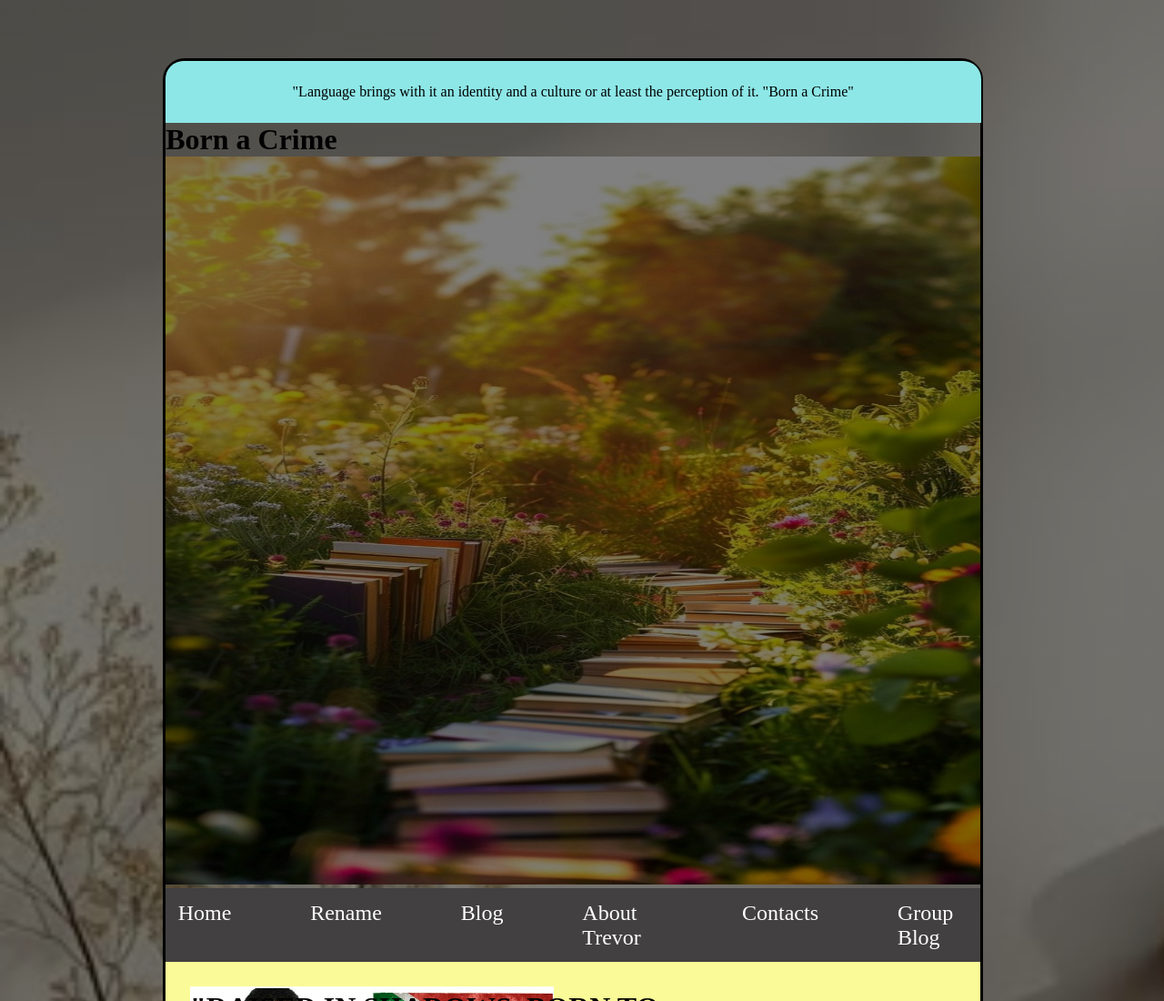
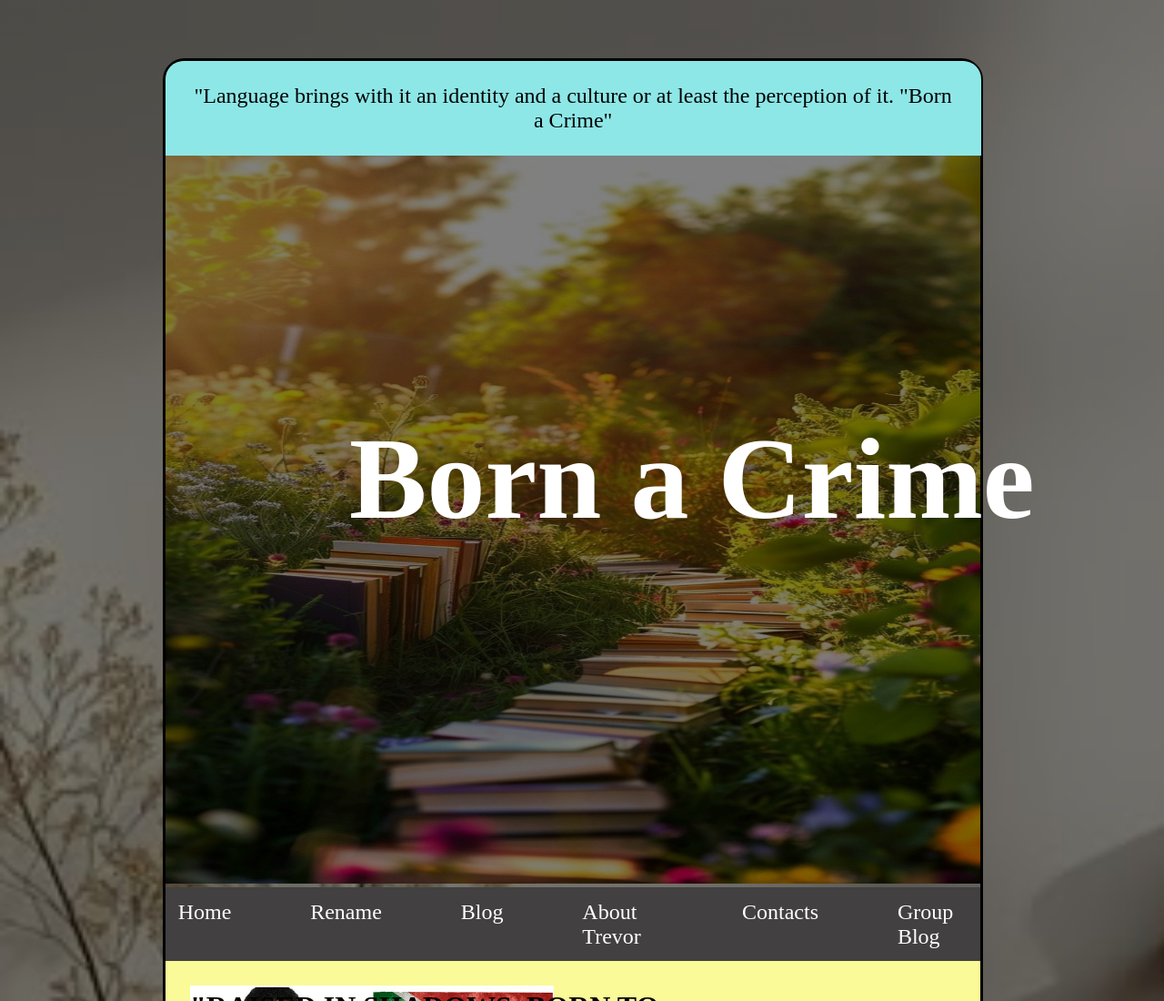
Before and after one commit to meazamisgina/Born-Crime, a plain HTML site: page index.html in a window 1280 px wide. Shown: the top 1100 px of the page at 91% size. Drawn offline with Linux system fonts and the light colour scheme.

Commit message:
updatedd files

```diff
--- a/style.css
+++ b/style.css
@@ -30,12 +30,23 @@ header {
     text-align: center;
     justify-self: center;
     border-top: 10%;
+    p{
+        font-size: 1.5em;
+    }
 
 }
 
-.landing-page p{
+.landing-page h1{
+    background-color: none;
+    font-size: 8em;
+    position: absolute;
     color: white;
+    z-index: 1;
+    padding-top: 22%;
+    left:30%;
+
 }
+
 
 .landing-page img {
     width: 100%;
```
